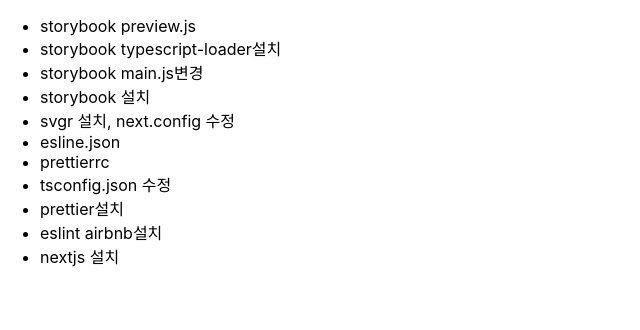
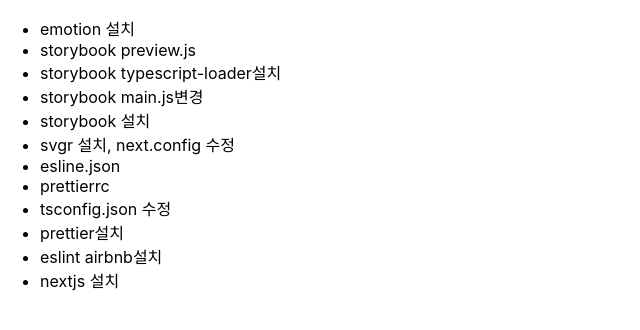
Before and after one commit to ferrari219/busker-app-ts, a Next.js app: page / in a window 1280 px wide. Shown: the top 330 px of the page, without its empty margins (0-640 px from the left). Built offline with nearby package versions, Linux system fonts and the light colour scheme.

Commit message:
emotion 설치

```diff
--- a/pages/index.tsx
+++ b/pages/index.tsx
@@ -4,6 +4,7 @@
   return (
     <div>
       <ul>
+        <li>emotion 설치</li>
         <li>storybook preview.js</li>
         <li>storybook typescript-loader설치</li>
         <li>storybook main.js변경</li>
```
